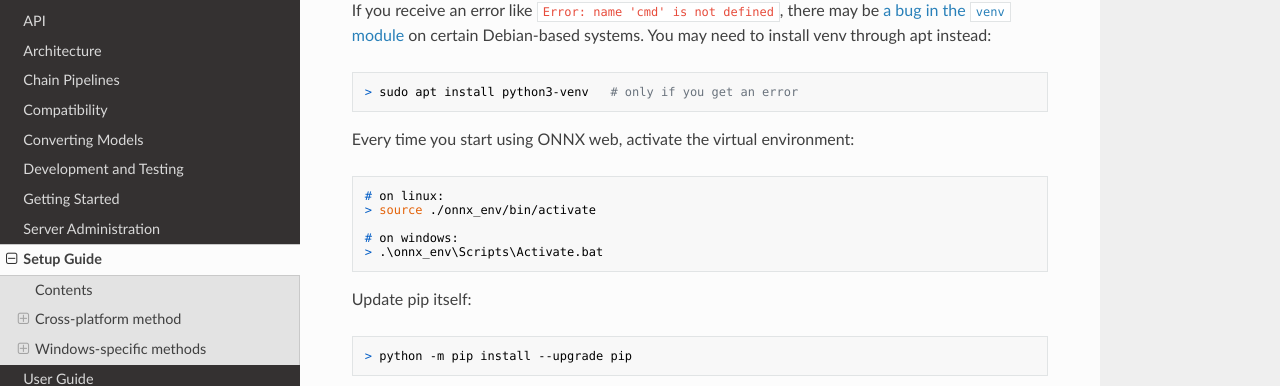
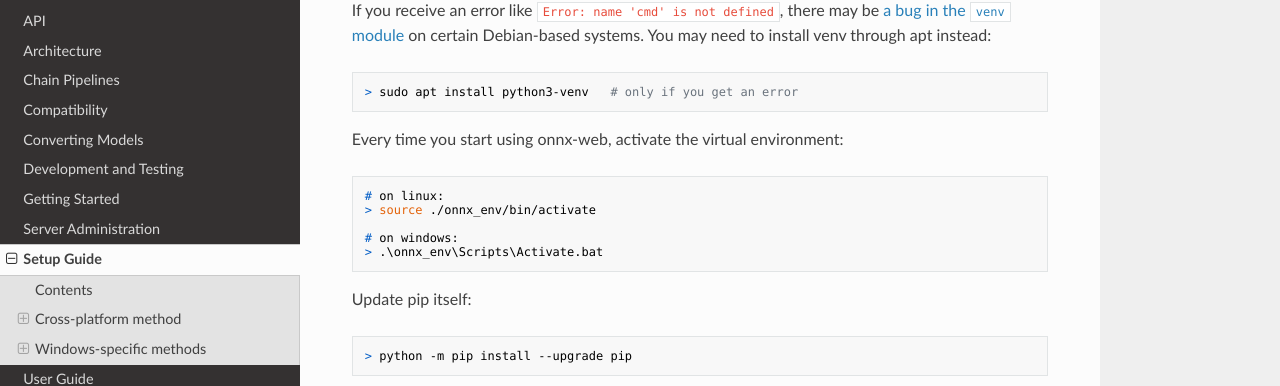
Before and after one commit to ssube/onnx-web, an MkDocs documentation site: the page built from docs/setup-guide.md, in a window 1280 px wide and 900 px high, scrolled down 1949 px. Shown: the part 128-514 px from the top of the window. Built offline with MkDocs 1.6.1, drawn with Linux system fonts in a browser that asks for light colours; nearby versions of some CDN libraries.

Commit message:
use consistent capitalization for own name

````diff
--- a/docs/setup-guide.md
+++ b/docs/setup-guide.md
@@ -88,7 +88,7 @@
 > sudo apt install python3-venv   # only if you get an error
 ```
 
-Every time you start using ONNX web, activate the virtual environment:
+Every time you start using onnx-web, activate the virtual environment:
 
 ```shell
 # on linux:
--- a/gui/src/components/error/ServerParams.tsx
+++ b/gui/src/components/error/ServerParams.tsx
@@ -24,7 +24,7 @@
       Error fetching server parameters
     </AlertTitle>
     <Typography>
-      Could not fetch parameters from the ONNX web API server at <code>{props.root}</code>.
+      Could not fetch parameters from the onnx-web API server at <code>{props.root}</code>.
     </Typography>
     <Typography>
       {getErrorMessage(props.error)}
````
Also changed, not shown: docs/server-admin.md (+1 -1 lines), docs/user-guide.md (+8 -8 lines).
